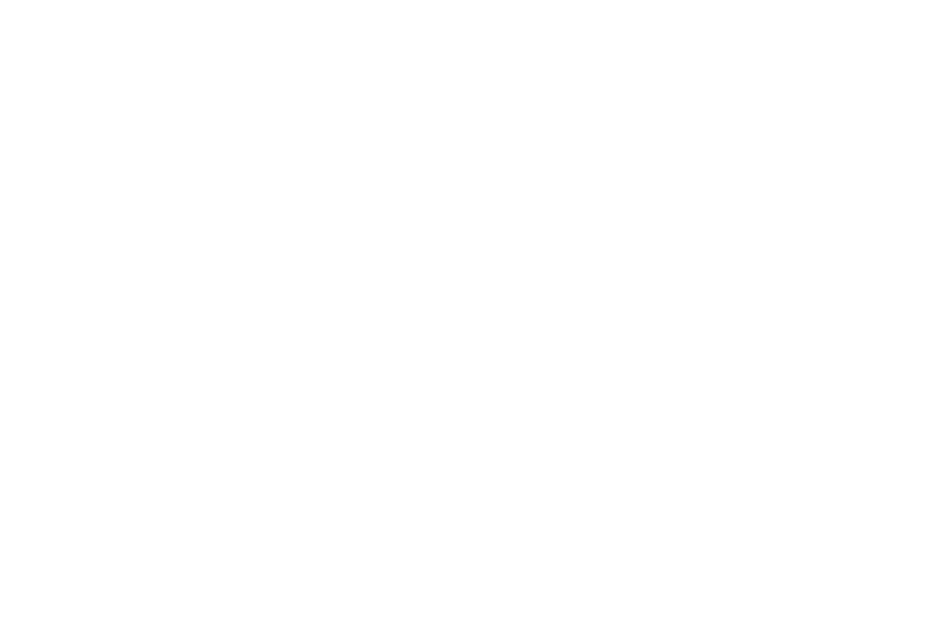
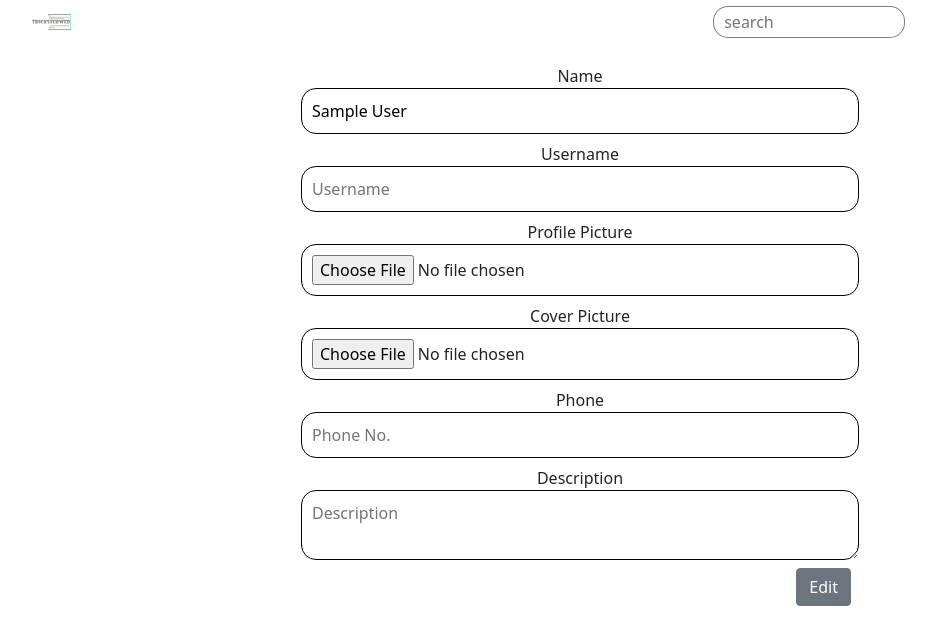
Before and after one commit to trickster1o1/Social-Network, a React (Create React App) app in the folder social-network/: page /setprofile/1 in a window 1280 px wide. Before the commit this address had no page. Shown: the top 644 px of the page, without its empty margins (60-996 px from the left). Built offline with nearby package versions, Linux system fonts and the light colour scheme; no server answers; sample sign-in values are in the browser's storage.

Commit message:
unfinished

```diff
--- a/social-network/src/App.js
+++ b/social-network/src/App.js
@@ -18,7 +18,7 @@ function App() {
           <Route path="/signup" element={<SignUp />} />
           <Route path="/addpost" element={<AddPost />} />
           <Route path='/u/:user' element={<User />} />
-          <Route path='/setprofile' element={<SetProfile />} />
+          <Route path='/setprofile/:stat' element={<SetProfile />} />
 
           <Route path="/" element={<Home />} />
         </Routes>
--- a/social-network/src/Home.js
+++ b/social-network/src/Home.js
@@ -51,9 +51,7 @@ function Home() {
         } else {
             await fetch('http://127.0.0.1:8000/api/u/'+user.unm)
             .then((res)=>res.json())
-            .then((r)=>{setUserPost(r)
-                console.log(r);
-            })
+            .then((r)=>setUserPost(r))
             .catch((e)=>console.log(e));
         }
     }
--- a/social-network/src/Profile.js
+++ b/social-network/src/Profile.js
@@ -5,9 +5,9 @@ function Profile(props) {
 
     function triggerEdit() {
         if(props.uPost.profile === null) {
-            navigate('/setprofile');
+            navigate('/setprofile/0');
         } else {
-            alert('seen profile');
+            navigate('/setprofile/1');
         }
     }
    const user = JSON.parse(localStorage.getItem('user-info'));
--- a/social-network/src/SetProfile.js
+++ b/social-network/src/SetProfile.js
@@ -1,6 +1,6 @@
 import Header from "./Header";
 import { useEffect,useState } from "react";
-import { useNavigate } from "react-router-dom";
+import { useNavigate,useParams } from "react-router-dom";
 function SetProfile() {
     let [name, setName] = useState('');
     let [unm, setUnm] = useState('');
@@ -11,12 +11,27 @@ function SetProfile() {
     let [coverPic, setCoverPic] = useState('');
     const user = JSON.parse(localStorage.getItem('user-info'));
     const navigate = useNavigate();
+    const param = useParams();
     useEffect(()=> {
+        let getProf = async () => {
+            await fetch('http://127.0.0.1:8000/api/p/'+user.id)
+            .then((res)=>res.json())
+            .then((r)=>{
+                setPhone(r.profile.number);
+                setDescription(r.profile.description);
+                setProfilePic(r.profile.profile_pic);
+                setCoverPic(r.profile.cover_pic);
+            })
+            .catch((e)=>console.log(e));
+        }
         if(!user) {
             navigate('/login');
         } else {
             setName(user.name);
             setUnm(user.unm);
+            if(param.stat === '1'){
+                getProf();
+            }
         }
     }, [])
     async function setProfile() {
@@ -28,6 +43,9 @@ function SetProfile() {
         formData.append('description',description);
         formData.append('profilePic',profilePic);
         formData.append('coverPic',coverPic);
+
+
+        if(param.stat === '0') {
             await fetch('http://127.0.0.1:8000/api/'+user.id+'/set',{
                 method:'POST',
                 body:formData
@@ -35,6 +53,33 @@ function SetProfile() {
             .then((res)=>res.json())
             .then((r)=>console.log(r))
             .catch((e)=>console.log(e));
+
+        } else if (param.stat === '1') {
+            await fetch('http://127.0.0.1:8000/api/'+user.id+'/update',{
+                method:'PUT',
+                body:JSON.stringify({
+                    'name':name,
+                    'unm':unm,
+                    'phone':phone,
+                    'gender':gender,
+                    'description':description,
+                    'profilePic':profilePic,
+                    'coverPic':coverPic
+                }),
+                headers:{
+                    'Content-Type':'application/json',
+                    'Accept':'application/json'
+                }
+            })
+            .then((res)=>res.json())
+            .then((r)=>{
+                console.log(r);
+            })
+            .catch((e)=>console.log(e))
+
+        } else {
+            navigate('/');
+        }
     }
     return(
         <div className="container">
@@ -53,14 +98,17 @@ function SetProfile() {
                 <input type='file' onChange={(e)=>setCoverPic(e.target.files[0])} />
 
                 <label>Phone</label>
-                <input type='text' placeholder="Phone No." onChange={(e)=>setPhone(e.target.value)} />
-                <label>Gender</label>
+                <input type='text' placeholder="Phone No." value={phone} onChange={(e)=>setPhone(e.target.value)} />
+                { param && param.stat === '0' ?
+                    <><label>Gender</label>
                     <select onChange={(e)=>setGender(e.target.value)}>
                         <option>Male</option>
                         <option>Female</option>
-                </select>
+                    </select></>
+                    : null
+                }
                 <label>Description</label>
-                <textarea placeholder="Description" onChange={(e)=>setDescription(e.target.value)}></textarea>
+                <textarea placeholder="Description" value={description} onChange={(e)=>setDescription(e.target.value)}></textarea>
                 <div className="bton-holder">
                     <button className="btn btn-secondary" onClick={setProfile} >Edit</button>
                 </div>
```
Also changed, not shown: 2 other files (tests, documents, lock files or other folders). Lines whose indentation alone changed are shown as unchanged.
